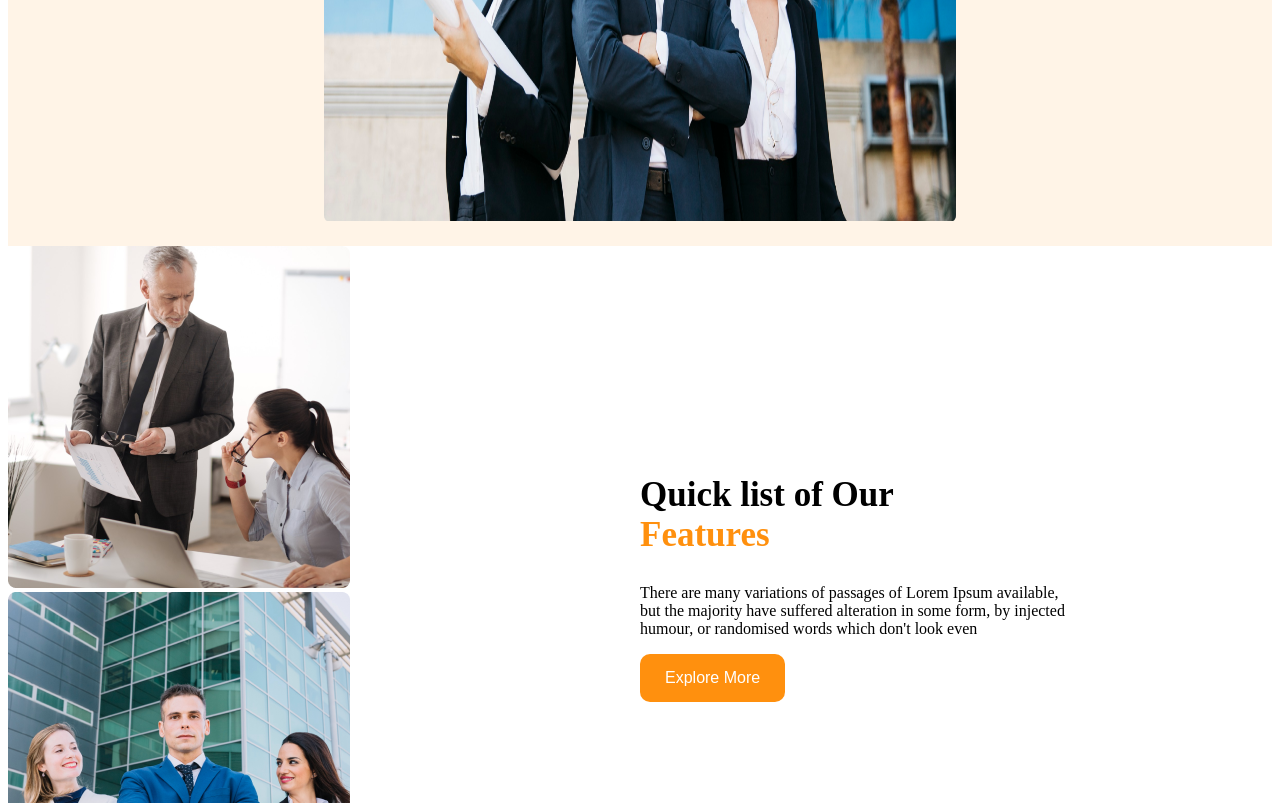
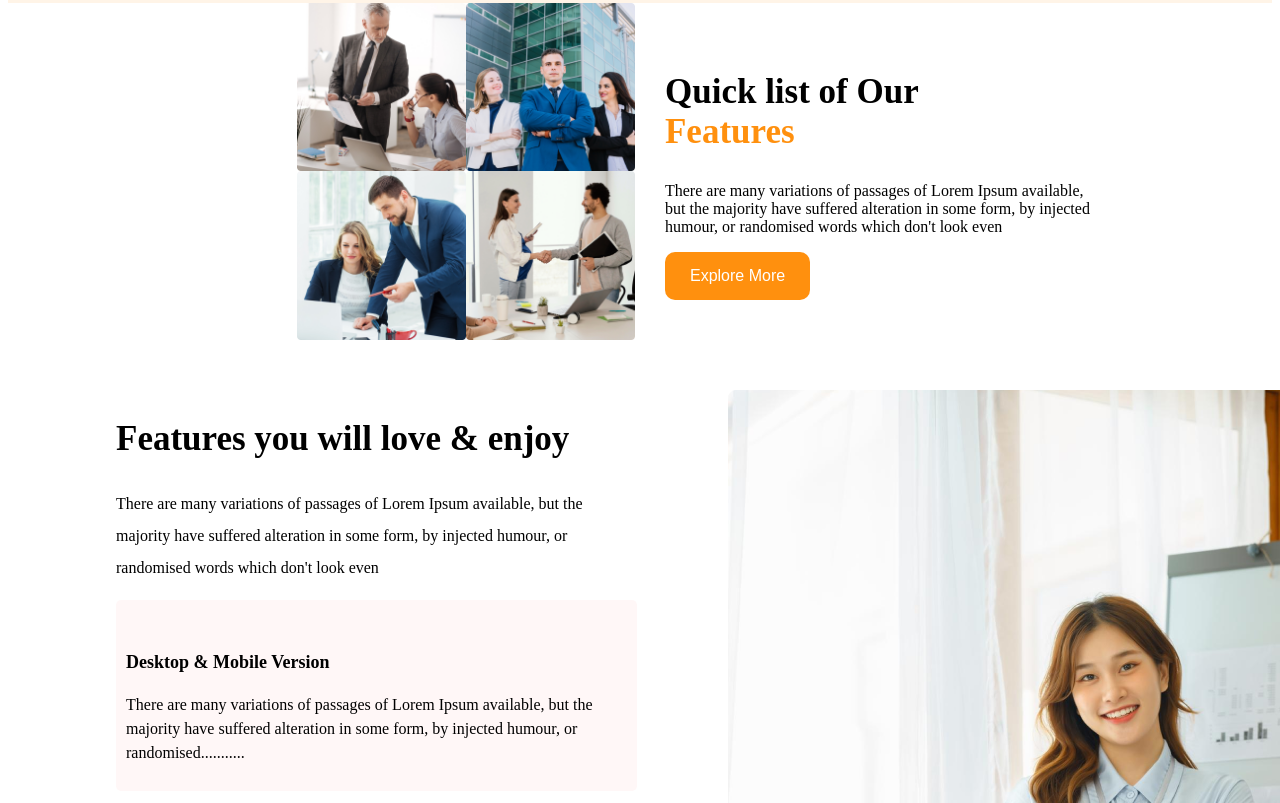
Before and after one commit to Morshed7/g3-assignment-2, a plain HTML site: page index.html in a window 1280 px wide. Shown: the part 715-1518 px from the top of the page. Drawn offline with Linux system fonts and the light colour scheme.

Commit message:
brand added

```diff
--- a/index.html
+++ b/index.html
@@ -39,15 +39,25 @@
    <section>
     <div class="container our_features">
         <div class="images_features">
-            <img src="images/team1.png" alt="">
-            <img src="images/team2.png" alt="">
-            <img src="images/team3.png" alt="">
-            <img src="images/team4.png" alt="">
+            <div>
+                <div class="images_f">
+                    <img src="images/team1.png"  alt="">
+                    <img src="images/team2.png"  alt="">
+                </div>
+                <div class="images_f">
+                    <img src="images/team3.png" alt="">
+                    <img src="images/team4.png" alt="">
+                </div>
+            </div>
+
+
         </div>
         <div class="text_features">
-            <h2 class="text_features_heading">Quick list of Our <br> <span>Features</span></h2>
+            <div>
+                <h2 class="text_features_heading">Quick list of Our <br> <span>Features</span></h2>
             <p class="text_features_description">There are many variations of passages of Lorem Ipsum available, <br> but the majority have suffered alteration in some form, by injected <br> humour, or randomised words which don't look even</p>
             <button class="btn_primari">Explore More</button>
+            </div>
         </div>
     </div>
    </section>
@@ -55,7 +65,7 @@
 <!-----------------------Feature Two-------------------------------->
 
 <section class="feature_two">
-    <div class="contianer">
+    <div class="container">
         <div class="feature">
             <div class="feature_text2">
                 <h2 class="feature_text2_heading">Features you will love & enjoy</h2>
@@ -80,7 +90,7 @@
             </div>
 
             <div class="feature_image_two">
-                <img src="images/architect.png" alt="">
+                <div class="image_two"><img src="images/architect.png" alt=""></div>
                 <button class="btn_extra">10+Years <br> Experience</button>
             </div>
         </div>
--- a/style.css
+++ b/style.css
@@ -14,7 +14,7 @@
 .header{
     display: flex;
     justify-content: space-between;
-     width: 90%;
+    width: 90%;
 
 }
 
@@ -60,9 +60,12 @@
     border-radius: 10px;
     border: none;
 }
+.btn_primari:hover{
+    background-color: aqua;
+    color: #FF900E;
+}
 .brand_new_image img{
-    height: 550px;
-    width: 1071px;
+
     display: block;
     margin-left: auto;
     margin-right: auto;
@@ -71,16 +74,33 @@
     padding-bottom: 25px;
 }
 /*-------------Features styles---------------*/
+.container{
+    width: 85%;
+    margin: 0 auto;
+}
 .our_features{
     display: flex;
 
 }
 .images_features{
     width: 50%;
+    padding-left: 50px;
+
+}
+.images_f{
+    display: flex;
+    justify-content: end;
+    padding-right: 30px;
+  }
+
+.images_f img{
+    width: 35%;
 }
 .text_features{
     width: 50%;
-    padding-top: 200px;
+    display: flex;
+    align-items: center;
+
 }
 
 .text_features_heading{
@@ -98,10 +118,12 @@
 .feature_two{
     Width: 1440px;
     height: 1059;
+    padding-top: 50px;
 
 }
 .feature{
     display: flex;
+    gap: 91px;
 
 }
 
@@ -113,30 +135,28 @@
 }
 .feature_text2_description{
     font-size: 16px;
+    line-height: 2;
 }
 
 
 
 .feature_inside_text{
     background-color: #fff7f7e7;
-    width: 350px;
-    height: 145px;
-    padding-left: 17px;
-    margin-left: 10px;
     border-radius: 5px;
-    margin-bottom: -35px;
+    margin: 15px 0;
+    padding: 10px;
 }
 .feature_inside_text_heading{
-    padding-top: 15px;
     font-size: 18px;
     margin-bottom: 20px;
 }
 
 .feature_inside_text_desription{
-
+    line-height: 1.5;
 }
 .feature_image_two{
     width: 50%;
+    position: relative;
 }
 .btn_extra{
     padding: 50px 70px;
@@ -144,6 +164,12 @@
     color: white;
     background-color: #FF900E;
     border-radius: 10px;
+    position: absolute;
+    bottom: 20px;
+
+}
+.image_two{
+
 }
 
 
@@ -153,10 +179,11 @@
 /*----------Some Facts Style----------------- */
 .facts_section{
     margin-bottom: 120px;
+    margin-top: 70px;
 }
 .some_facts{
     display: flex;
-    justify-content: center;
+    justify-content: space-between;
     gap: 60px;
 }
     .some_fects_text{
@@ -226,3 +253,10 @@
     margin-top: 15px;
 
 }
+.hide{
+    display: none;
+}
+/* Media */
+@media screen and (max-width:576px){
+
+}
```
